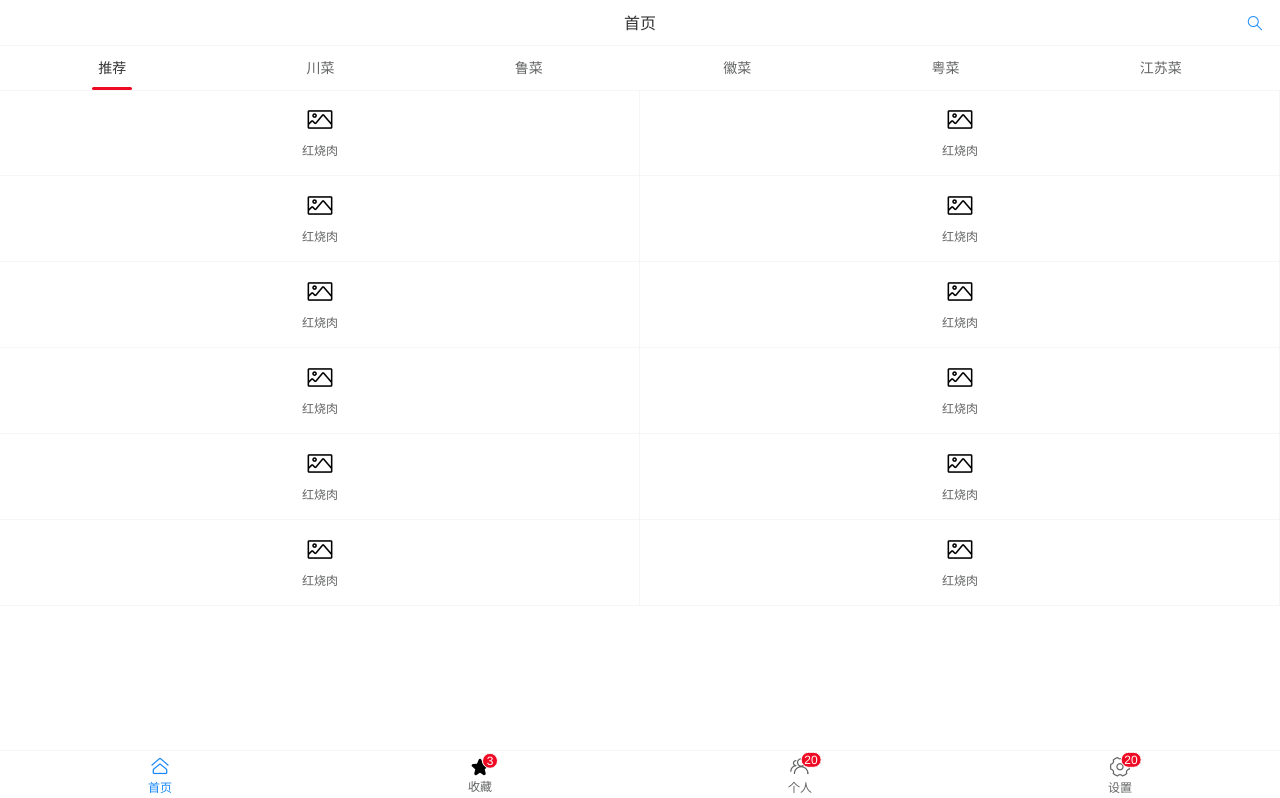
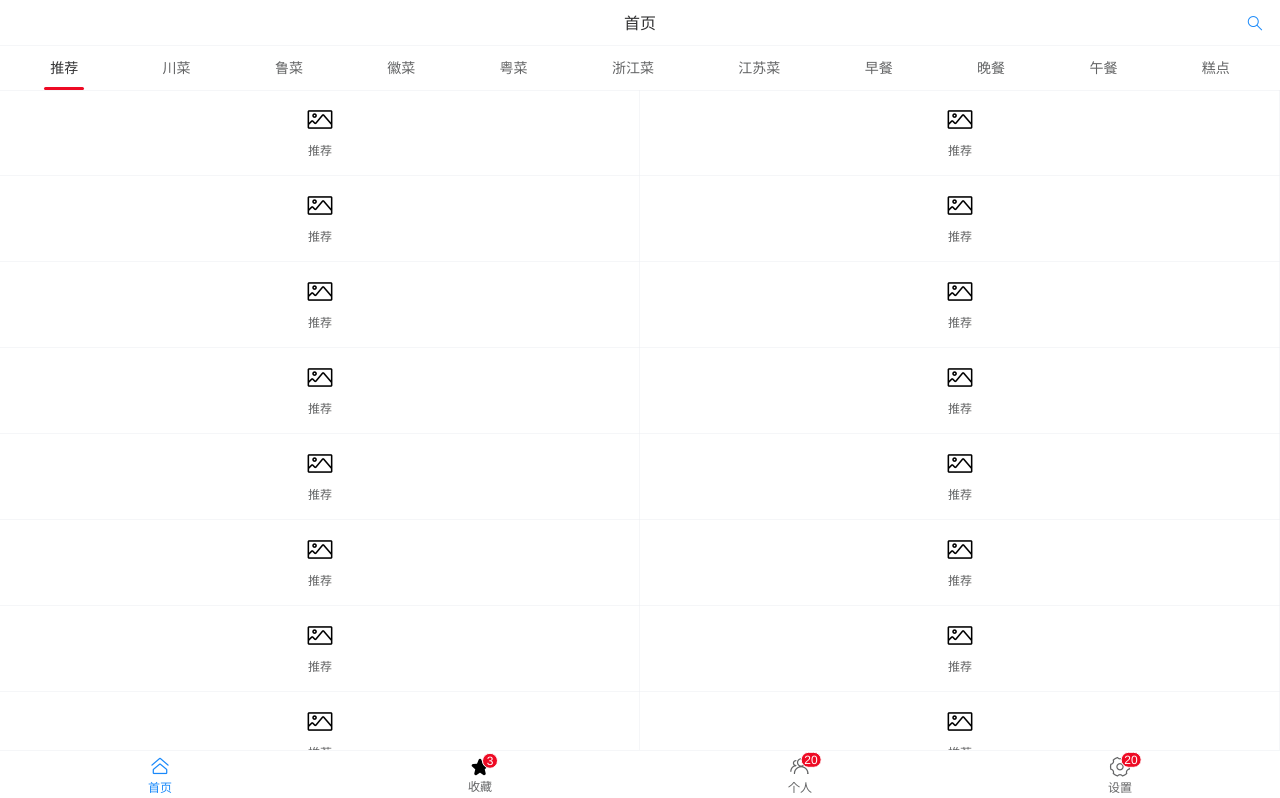
Before and after one commit to kittors/ChinaFood, a Vue app: page / in a window 1280 px wide. Shown: the top 798 px of the page. Built offline with nearby package versions, Linux system fonts and the light colour scheme.

Commit message:
修改收藏界面

```diff
--- a/src/router/index.js
+++ b/src/router/index.js
@@ -28,7 +28,7 @@ const routes = [
   {
     path: "/login",
     name: "Login",
-    component: () => import("../views/Login_Register.vue"),
+    component: () => import("../views/Login.vue"),
   },
 ]
 
--- a/src/views/Collections.vue
+++ b/src/views/Collections.vue
@@ -1,9 +1,29 @@
 <template>
-  <div>收藏</div>
+  <div>
+    <van-divider
+      :style="{ color: 'red', borderColor: 'red', padding: '0 16px' }"
+    >
+      我的收藏
+    </van-divider>
+    <van-grid :column-num="2">
+      <van-grid-item
+        v-for="value in 20"
+        :key="value"
+        icon="photo-o"
+        text="我的收藏"
+      />
+    </van-grid>
+  </div>
 </template>
 
 <script>
-export default {}
+export default {
+  data() {
+    return {
+      active: 0,
+    }
+  },
+}
 </script>
 
 <style lang="scss" scoped></style>
--- a/src/views/Home.vue
+++ b/src/views/Home.vue
@@ -1,22 +1,17 @@
 <template>
   <div>
     <my-header />
-    <van-tabs v-model="active">
-      <van-tab title="推荐">
+    <van-tabs v-model="active" v-if="data">
+      <van-tab :title="item" v-for="(item, index) in data" :key="index">
         <van-grid :column-num="2">
           <van-grid-item
-            v-for="value in 12"
+            v-for="value in 20"
             :key="value"
             icon="photo-o"
-            text="红烧肉"
+            :text="item"
           />
         </van-grid>
       </van-tab>
-      <van-tab title="川菜">川菜</van-tab>
-      <van-tab title="鲁菜">鲁菜</van-tab>
-      <van-tab title="徽菜">徽菜</van-tab>
-      <van-tab title="粤菜">粤菜</van-tab>
-      <van-tab title="江苏菜">江苏菜</van-tab>
     </van-tabs>
   </div>
 </template>
@@ -28,6 +23,19 @@ export default {
   data() {
     return {
       active: 0,
+      data: [
+        "推荐",
+        "川菜",
+        "鲁菜",
+        "徽菜",
+        "粤菜",
+        "浙江菜",
+        "江苏菜",
+        "早餐",
+        "晚餐",
+        "午餐",
+        "糕点",
+      ],
     }
   },
 }
--- /dev/null
+++ b/src/views/Login.vue
@@ -0,0 +1,9 @@
+<template>
+  <div>denglu</div>
+</template>
+
+<script>
+export default {}
+</script>
+
+<style lang="scss" scoped></style>
--- a/src/views/Login_Register.vue
+++ /dev/null
@@ -1,47 +0,0 @@
-<template>
-  <div>
-    <van-form validate-first @failed="onFailed">
-      <!-- 通过 pattern 进行正则校验 -->
-      <van-field
-        v-model="value1"
-        name="pattern"
-        label="手机号"
-        placeholder="请输入手机号"
-        :rules="[{ pattern, message: '请输入正确的手机号' }]"
-      />
-      <van-field
-        v-model="value2"
-        name="pattern"
-        label="密码"
-        placeholder="请输入密码"
-        :rules="[{ pattern, message: '请输入正确内容' }]"
-      />
-      <div style="margin: 16px">
-        <van-button round block type="info" native-type="submit">
-          提交
-        </van-button>
-      </div>
-    </van-form>
-  </div>
-</template>
-
-<script>
-export default {
-  data() {
-    return {
-      value1: "",
-      value2: "",
-      pattern: /\d{6}/,
-      phone: /^1[3,9]\d{9}$/,
-    }
-  },
-  methods: {
-    // 校验函数返回 true 表示校验通过，false 表示不通过
-    validator(val) {
-      return /^1[3,9]\d{9}$/.test(val)
-    },
-  },
-}
-</script>
-
-<style lang="scss" scoped></style>
```
